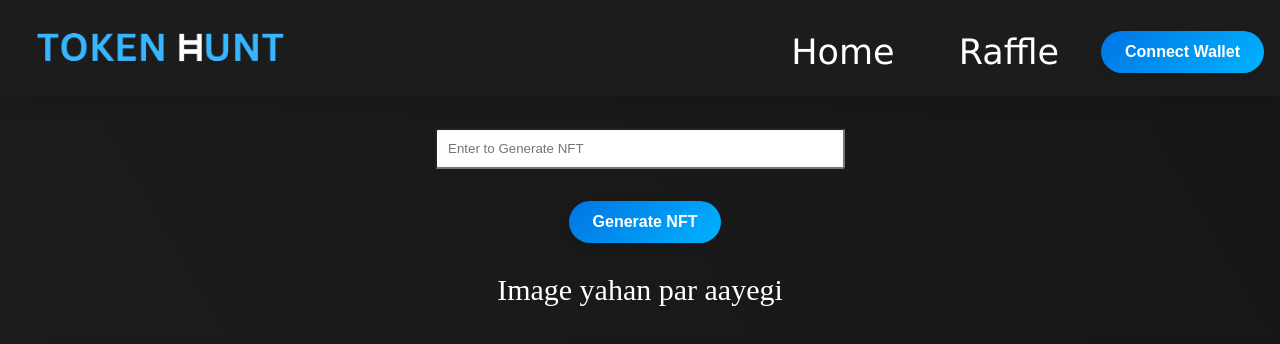
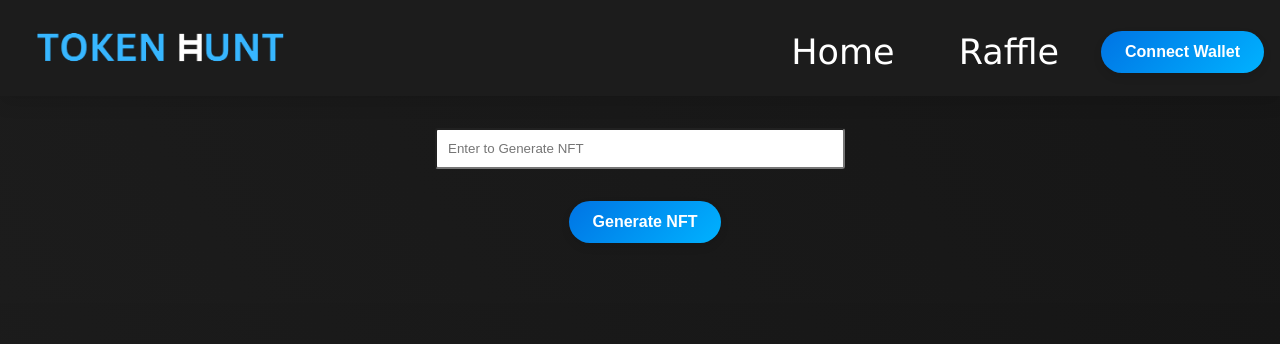
Before and after one commit to rajputanuj31/Hedera-test, a React (Create React App) app in the folder Frontend/: page / in a window 1280 px wide. Shown: the top 344 px of the page. Built offline with nearby package versions, Linux system fonts and the light colour scheme; what @hashgraph/sdk would draw is missing.

Commit message:
Connect button bug fix

```diff
--- a/Frontend/src/App.jsx
+++ b/Frontend/src/App.jsx
@@ -30,6 +30,7 @@ function App() {
 	const [connectLinkSt, setConnectLinkSt] = useState("");
 	const [contractLinkSt, setContractLinkSt] = useState();
 	const [executeLinkSt, setExecuteLinkSt] = useState();
+	const [walletText, setWalletText] = useState('Connect Wallet');
 	const API_KEY = "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";
 
 	const [inputtext, setInputtext] = useState("")
@@ -87,14 +88,14 @@ function App() {
 
 	async function connectWallet() {
 		if (account !== undefined) {
-			// setConnectTextSt(`🔌 Account ${account} already connected ⚡ ✅`);
+			setWalletText('Connected')
 		} else {
 			const wData = await walletConnectFcn();
 
 			let newAccount = wData[0];
 			let newNetwork = wData[2];
 			if (newAccount !== undefined) {
-				// setConnectTextSt(`🔌 Account ${newAccount} connected ⚡ ✅`);
+				setWalletText('Connected')
 				setConnectLinkSt(`https://hashscan.io/${newNetwork}/account/${newAccount}`);
 
 				setWalletData(wData);
@@ -156,12 +157,13 @@ function App() {
 		} catch (executeError) {
 			console.log(`- ${executeError.message.toString()}`);
 		}
+		// yahan
 	}
 
 	return (
 		<Router>
 			<div className="App">
-				<Navbar fcn={connectWallet} buttonLabel={"Connect Wallet"} />
+				<Navbar fcn={connectWallet} buttonLabel={walletText} />
 				<Routes>
 					<Route path="/" element={<Home mintfcn={mintNFT} hellofcn={hello} inptxt={inputtext} fcn3={handleInputChange} image={imageurl} load={isLoading}/>} />
 					<Route path="/raffle" element={<Raffle />} />
--- a/Frontend/src/components/Home/Home.jsx
+++ b/Frontend/src/components/Home/Home.jsx
@@ -15,7 +15,7 @@ const Home = (props) => {
 					</button>
 				</div>
 			) : (
-				<p>{props.load ? 'Please wait...' : 'Image yahan par aayegi'}</p>
+				<p>{props.load ? 'Please wait...' : ''}</p>
 			)}
 		</div>
 	);
```
